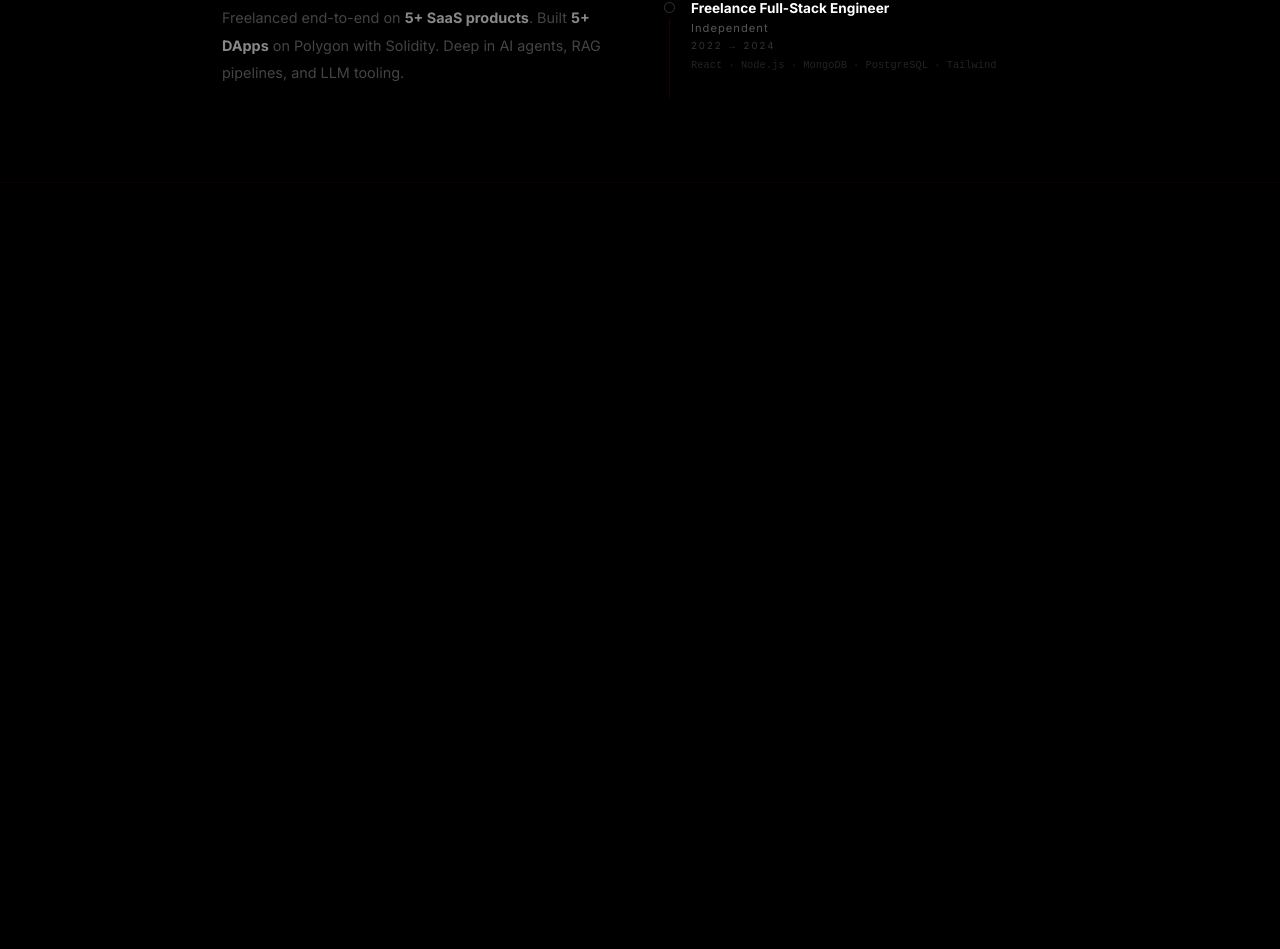
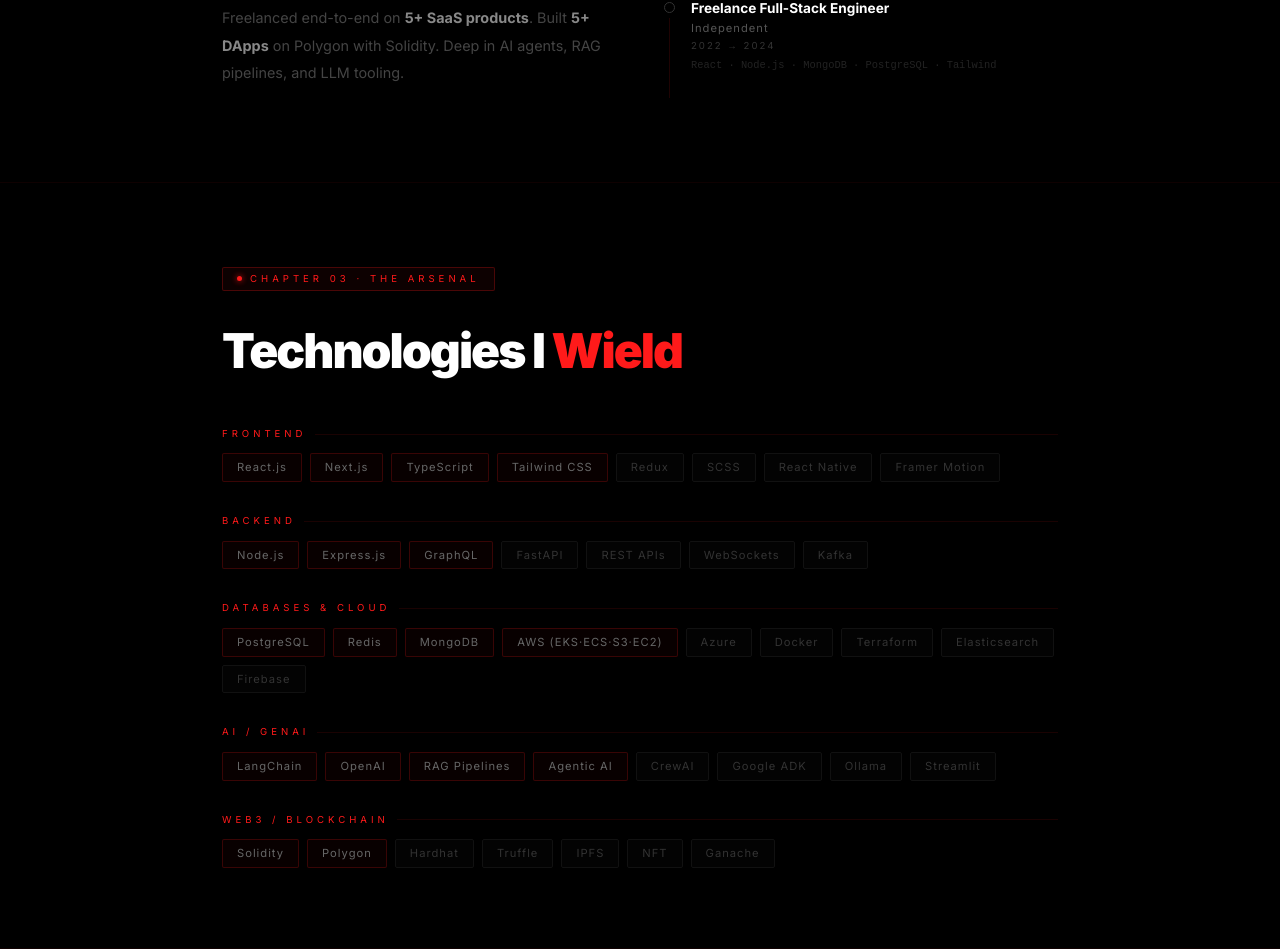
Before and after one commit to pranavhole/latestPortfolio, a Next.js app: page / in a window 1280 px wide. Shown: the part 1263-2212 px from the top of the page. Before the commit the page ends 1446 px from the top, so only its background shows below. Built offline with nearby package versions, Linux system fonts and the light colour scheme.

Commit message:
feat: add Skills section with grouped chips and stagger animations

```diff
--- a/app/page.tsx
+++ b/app/page.tsx
@@ -1,11 +1,13 @@
 import Hero from "@/components/sections/Hero";
 import About from "@/components/sections/About";
+import Skills from "@/components/sections/Skills";
 
 export default function Home() {
   return (
     <main>
       <Hero />
       <About />
+      <Skills />
     </main>
   );
 }
--- /dev/null
+++ b/components/sections/Skills.tsx
@@ -0,0 +1,72 @@
+"use client";
+import { motion } from "framer-motion";
+import { SKILL_GROUPS } from "@/constants";
+import ChapterTag from "@/components/ui/ChapterTag";
+import SkillChip from "@/components/ui/SkillChip";
+
+export default function Skills() {
+  return (
+    <section id="skills" className="chapter">
+      <div className="chapter-inner">
+        <ChapterTag number="03" label="The Arsenal" />
+
+        <motion.h2
+          initial={{ opacity: 0, y: 20 }}
+          whileInView={{ opacity: 1, y: 0 }}
+          transition={{ duration: 0.6 }}
+          viewport={{ once: true }}
+          style={{
+            fontSize: "clamp(2rem, 5vw, 3rem)",
+            fontWeight: 900,
+            letterSpacing: "-2px",
+            marginBottom: "2.5rem",
+          }}
+        >
+          Technologies I <span style={{ color: "#ff1a1a" }}>Wield</span>
+        </motion.h2>
+
+        <div style={{ display: "flex", flexDirection: "column", gap: "2rem" }}>
+          {SKILL_GROUPS.map((group, gi) => (
+            <div key={group.label}>
+              <motion.div
+                initial={{ opacity: 0, x: -10 }}
+                whileInView={{ opacity: 1, x: 0 }}
+                transition={{ duration: 0.4, delay: gi * 0.05 }}
+                viewport={{ once: true }}
+                style={{
+                  display: "flex",
+                  alignItems: "center",
+                  gap: 8,
+                  fontSize: "0.6rem",
+                  letterSpacing: "4px",
+                  textTransform: "uppercase",
+                  color: "#ff1a1a",
+                  marginBottom: "0.75rem",
+                }}
+              >
+                {group.label}
+                <div style={{ flex: 1, height: 1, background: "rgba(255,26,26,0.1)" }} />
+              </motion.div>
+
+              <motion.div
+                style={{ display: "flex", flexWrap: "wrap", gap: "0.5rem" }}
+                variants={{ visible: { transition: { staggerChildren: 0.04 } } }}
+                initial="hidden"
+                whileInView="visible"
+                viewport={{ once: true }}
+              >
+                {group.skills.map((skill) => (
+                  <SkillChip
+                    key={skill}
+                    label={skill}
+                    hot={group.hot.includes(skill)}
+                  />
+                ))}
+              </motion.div>
+            </div>
+          ))}
+        </div>
+      </div>
+    </section>
+  );
+}
--- /dev/null
+++ b/components/ui/SkillChip.tsx
@@ -0,0 +1,40 @@
+"use client";
+import { motion } from "framer-motion";
+
+export default function SkillChip({ label, hot }: { label: string; hot: boolean }) {
+  return (
+    <motion.div
+      initial={{ opacity: 0, y: 10 }}
+      whileInView={{ opacity: 1, y: 0 }}
+      whileHover={{ y: -2 }}
+      viewport={{ once: true }}
+      transition={{ duration: 0.25 }}
+      style={{
+        padding: "5px 14px",
+        borderRadius: 2,
+        fontSize: "0.7rem",
+        letterSpacing: "1px",
+        border: `1px solid ${hot ? "rgba(255,26,26,0.2)" : "#111"}`,
+        color: hot ? "#666" : "#333",
+        background: hot ? "rgba(255,26,26,0.03)" : "rgba(255,255,255,0.01)",
+        cursor: "none",
+        userSelect: "none",
+        transition: "box-shadow 0.25s, border-color 0.25s, color 0.25s",
+      }}
+      onMouseEnter={(e) => {
+        const el = e.currentTarget as HTMLElement;
+        el.style.boxShadow = "0 0 10px rgba(255,26,26,0.15)";
+        el.style.borderColor = "rgba(255,26,26,0.5)";
+        el.style.color = "#ff1a1a";
+      }}
+      onMouseLeave={(e) => {
+        const el = e.currentTarget as HTMLElement;
+        el.style.boxShadow = "none";
+        el.style.borderColor = hot ? "rgba(255,26,26,0.2)" : "#111";
+        el.style.color = hot ? "#666" : "#333";
+      }}
+    >
+      {label}
+    </motion.div>
+  );
+}
```
